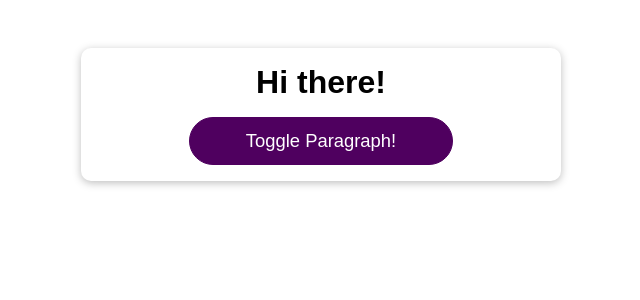
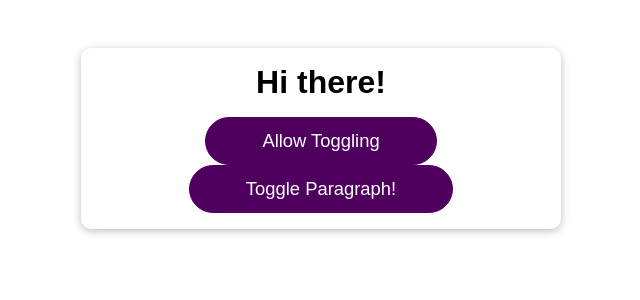
Before and after one commit to gustavohrg/FA.react-behindthescenes, a React (Create React App) app: page / in a window 1280 px wide. Shown: the top 300 px of the page, without its empty margins (319-959 px from the left). Built offline with nearby package versions, Linux system fonts and the light colour scheme.

Commit message:
C4.1: Dependencies of useCallback

```diff
--- a/src/App.js
+++ b/src/App.js
@@ -6,15 +6,25 @@
 
 function App() {
   const [showParagraph, setShowParagraph] = useState(false);
+  const [allowToggle, setAllowToggle] = useState(false);
+
+  console.log('APP RUNNING');
 
   const toggleParagraphHandler = useCallback(() => {
-    setShowParagraph((prevShowParagraph) => !prevShowParagraph);
-  }, []);
+    if (allowToggle) {
+      setShowParagraph((prevShowParagraph) => !prevShowParagraph);
+    }
+  }, [allowToggle]);
+
+  const allowToggleHandler = () => {
+    setAllowToggle(true);
+  };
 
   return (
     <div className='app'>
       <h1>Hi there!</h1>
       <DemoOutput show={showParagraph} />
+      <Button onClick={allowToggleHandler}>Allow Toggling</Button>
       <Button onClick={toggleParagraphHandler}>Toggle Paragraph!</Button>
     </div>
   );
```
